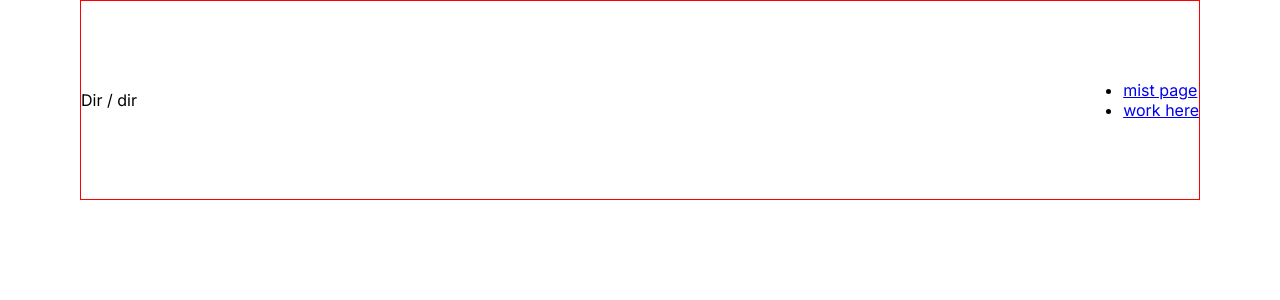
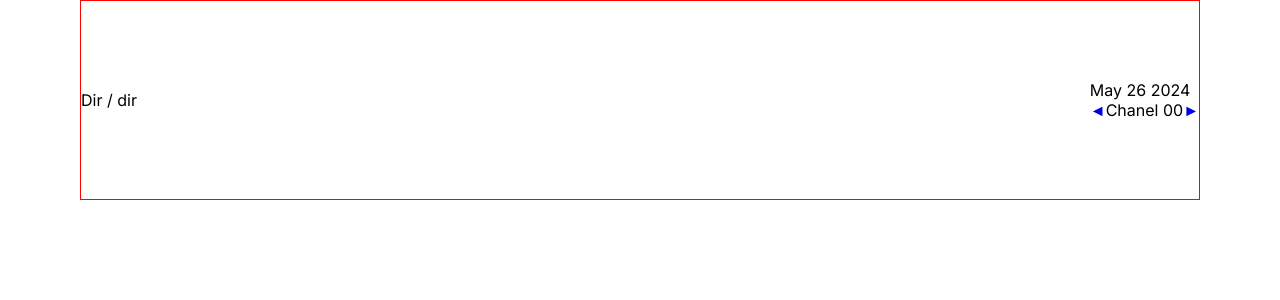
Before and after one commit to MarkosComK/MarkosComK, a Next.js app: page / in a window 1280 px wide. Shown: the top 300 px of the page. Built offline with nearby package versions, Linux system fonts and the light colour scheme.

Commit message:
Styles in list items

```diff
--- a/src/app/globals.css
+++ b/src/app/globals.css
@@ -3,6 +3,7 @@
   box-sizing: border-box;
   padding: 0;
   margin: 0;
+  list-style-type: none;
 }
 
 @media (prefers-color-scheme: dark) {
--- a/src/app/home.module.css
+++ b/src/app/home.module.css
@@ -6,9 +6,19 @@
   width: 100%;
   height: 200px;
 }
+
 .main{
   margin: 0 80px 0 80px;
 }
+
 .main h1{
   color: white;
 }
+
+.ul{
+  display: flex;
+}
+
+.link{
+  text-decoration: none;
+}
--- a/src/app/page.jsx
+++ b/src/app/page.jsx
@@ -6,14 +6,20 @@ export default function home() {
     <main className={styles.main}>
       <nav className={styles.nav}>
         <div>Dir / dir</div>
-        <ul>
-          <li>
-            <Link href="/misc">mist page</Link>
-          </li>
-          <li>
-            <Link href="/work">work here</Link>
-          </li>
-        </ul>
+        <div>
+          <div>May 26 2024</div>
+          <ul className={styles.ul}>
+            <li className={styles.left}>
+              <Link href="/misc" className={styles.link}>◄</Link>
+            </li>
+            <li>
+              <span>Chanel 00</span>
+            </li>
+            <li className={styles.right}>
+              <Link href="/work" className={styles.link}>►</Link>
+            </li>
+          </ul>
+        </div>
       </nav>
       <h1>home page</h1>
     </main>
```
